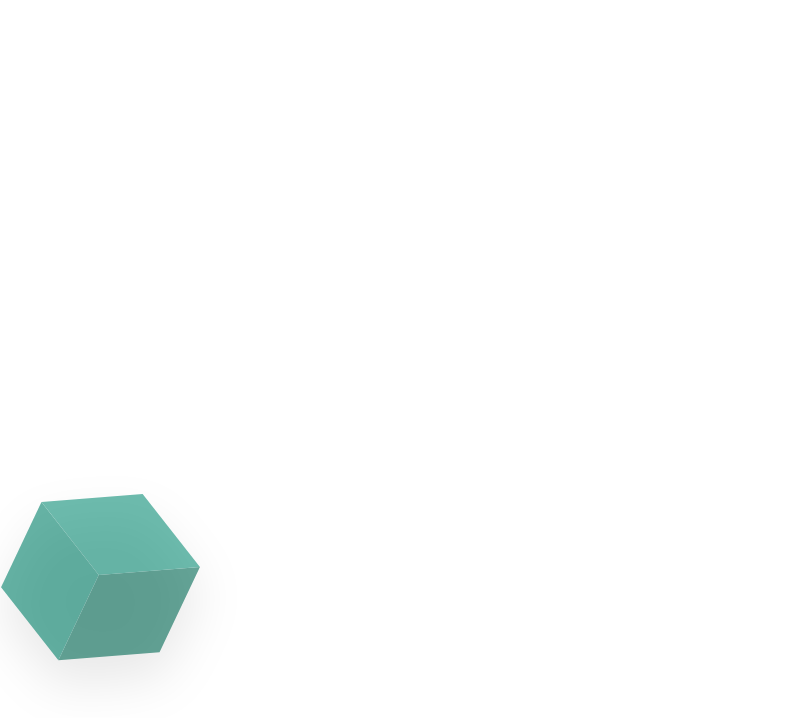
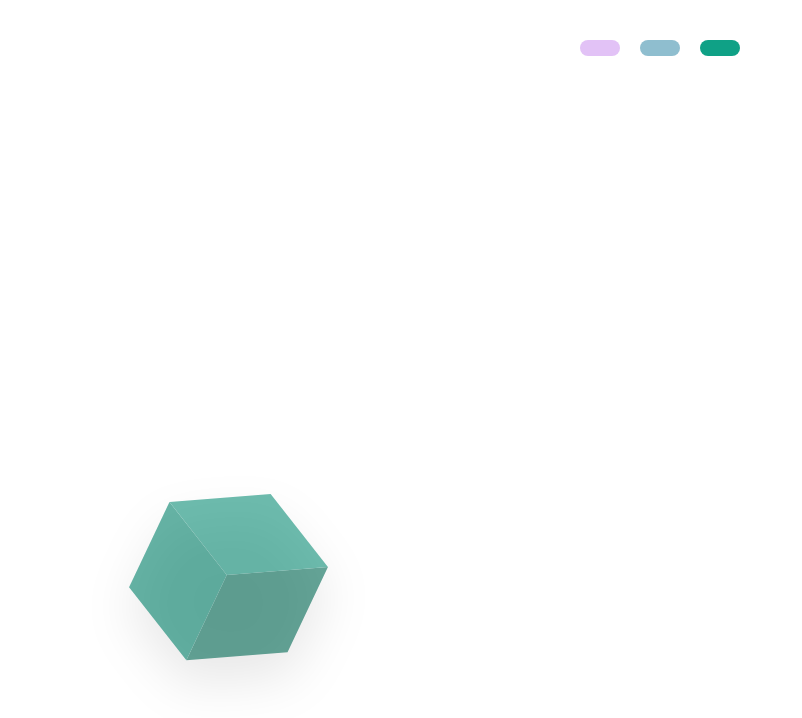
Before and after one commit to paurinaldi/animated-cube, a Next.js app: page / in a window 1280 px wide. Shown: the top 718 px of the page, without its empty margins (0-802 px from the left). Built offline with nearby package versions, Linux system fonts and the light colour scheme.

Commit message:
added button to change colors

```diff
--- a/pages/index.tsx
+++ b/pages/index.tsx
@@ -1,19 +1,36 @@
 import { motion } from "framer-motion";
+import { useState } from "react";
 import Cube from "../components/cube";
 
 const IndexPage = () => {
+  const [color, setColor] = useState("#0D8E77");
+
   return (
-    <div className="relative h-screen w-screen">
+    <div className="relative flex justify-center h-screen w-screen">
+      <div className="flex gap-5 mt-10 ml-10">
+        <button
+          className="block w-10 h-4 p-2 text-sm rounded-2xl bg-[#e2c2f6]"
+          onClick={() => setColor("#e6cbf7")}
+        ></button>
+        <button
+          className="block h-4 w-10 p-2 text-sm rounded-2xl bg-[#8fbecf]"
+          onClick={() => setColor("#a0c7d5")}
+        ></button>
+        <button
+          className="block h-4 w-10 p-2 text-sm rounded-2xl bg-[#0fa186]"
+          onClick={() => setColor("#0D8E77")}
+        ></button>
+      </div>
       <motion.div
-        className="w-fit h-fit absolute bottom-32 left-0"
+        className="w-fit h-fit absolute bottom-32 left-32"
         //had to put position values here instead of on the cube
-        initial={{ opacity: 0, x: "80vh", rotate: 180 }}
+        initial={{ opacity: 0, x: "150vh", rotate: 180 }}
         animate={{ opacity: 1, x: 0, rotate: 0 }}
-        transition={{ duration: 2.5, ease: "easeInOut", delay: 1.3 }}
+        transition={{ duration: 3, ease: "easeInOut", delay: 1.3 }}
       >
         <Cube
           size={200}
-          color={"#0D8E77"}
+          color={color}
           opacity={0.6}
           // rotation="150"
           dragConstraints={{ left: 15, right: 15, top: 15, bottom: 15 }}
```
